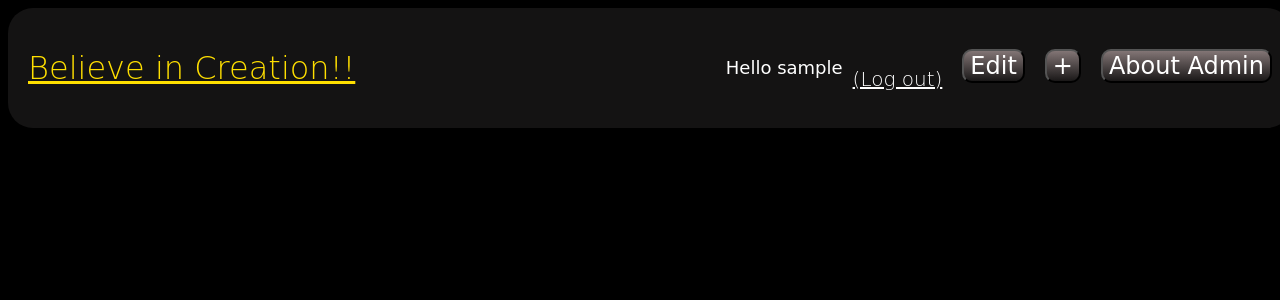
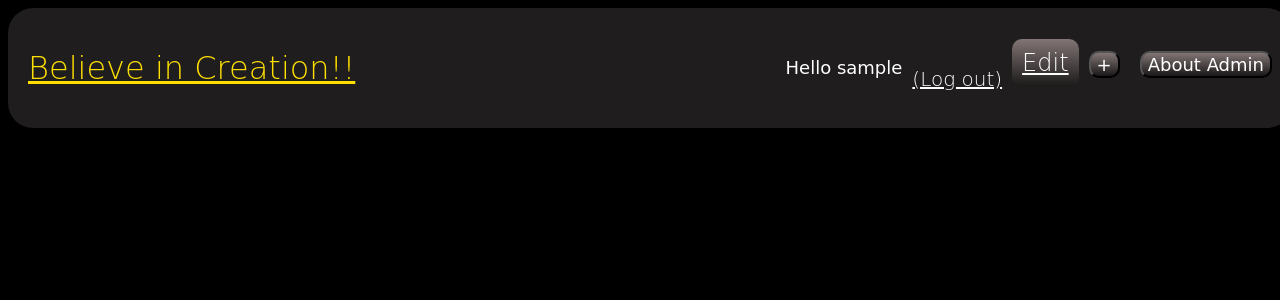
Before and after one commit to wolfy00/bic, a Django app: page /drafts/ in a window 1280 px wide. Shown: the top 300 px of the page. Run offline with Django 3.2, Linux system fonts and the light colour scheme; the visitor is signed in with stand-in values (Sample User, id 1); data that the repository does not hold is empty.

Commit message:
changed color

```diff
--- a/blog/static/css/blog.css
+++ b/blog/static/css/blog.css
@@ -1,7 +1,7 @@
 .page-header{
     color:white;
     width:100%;
-    background-color:#141313;
+    background-color:#1f1d1d;
     height:100px;
     padding:10px 10px 10px 10px;
     border-radius:25px;
@@ -28,6 +28,7 @@ a {
     font-size:x-large;
     float:right;
     padding:10px;
+    text-decoration:right;
 
 
     }
@@ -48,7 +49,7 @@ body{
 
 
 .post{
-    background-color:#141313;
+    background-color:#1f1d1d;
 
     height:400px;
     overflow:auto;
@@ -75,7 +76,7 @@ body{
 
 
 .btn{
-    font-size:x-large;
+    font-size:large;
     background-image:linear-gradient(#827575,#1a1818);
     border-radius:10px;
     color:white;
--- a/blog/templates/blog/base.html
+++ b/blog/templates/blog/base.html
@@ -13,10 +13,10 @@
 <body>
     <div class="page-header">
         <h1><a href="/">Believe in Creation!!</a></h1>
-        <a style="color:white;" href="{% url 'about_admin'%}"><button class="btn">About Admin</button></a>
-      {% if user.is_authenticated %}
-        <a href="{% url 'post_new' %}" class="top-menu"><button class="btn">+</button></a>
-        <a href="{% url 'post_draft_list' %}" class="top-menu"><button class="btn" >Edit</button></a>
+        <a href="{% url 'about_admin'%}"><button class="btn">About Admin</button></a>
+         {% if user.is_authenticated %}
+        <a href="{% url 'post_new' %}" ><button class="btn">+</button></a>
+        <a href="{% url 'post_draft_list' %}" <button class="btn" >Edit</button></a>
          <p style="float:right; font-size:large;">Hello {{ user.username }} <small><a style="color:white; font-size:20px;" href="{% url 'logout' %}">(Log out)</a></small></p>
 
       {% else %}
```
